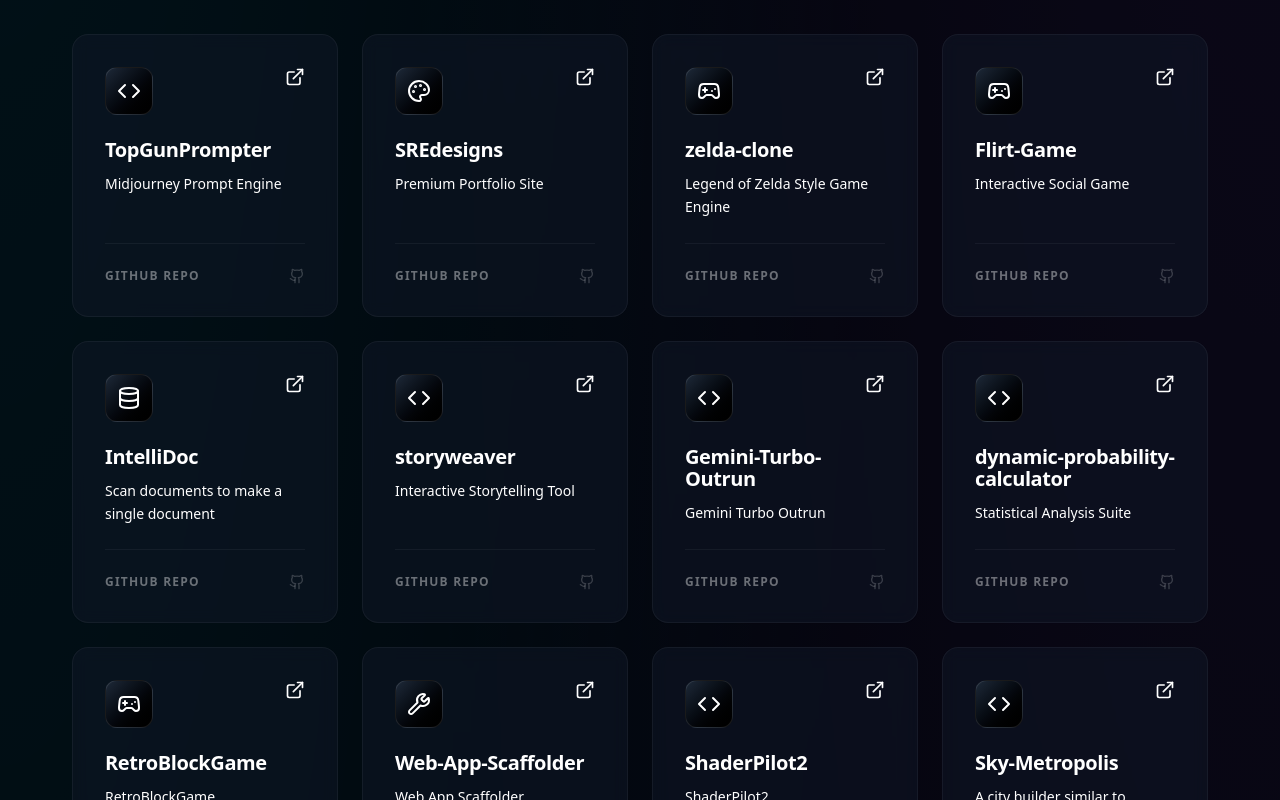
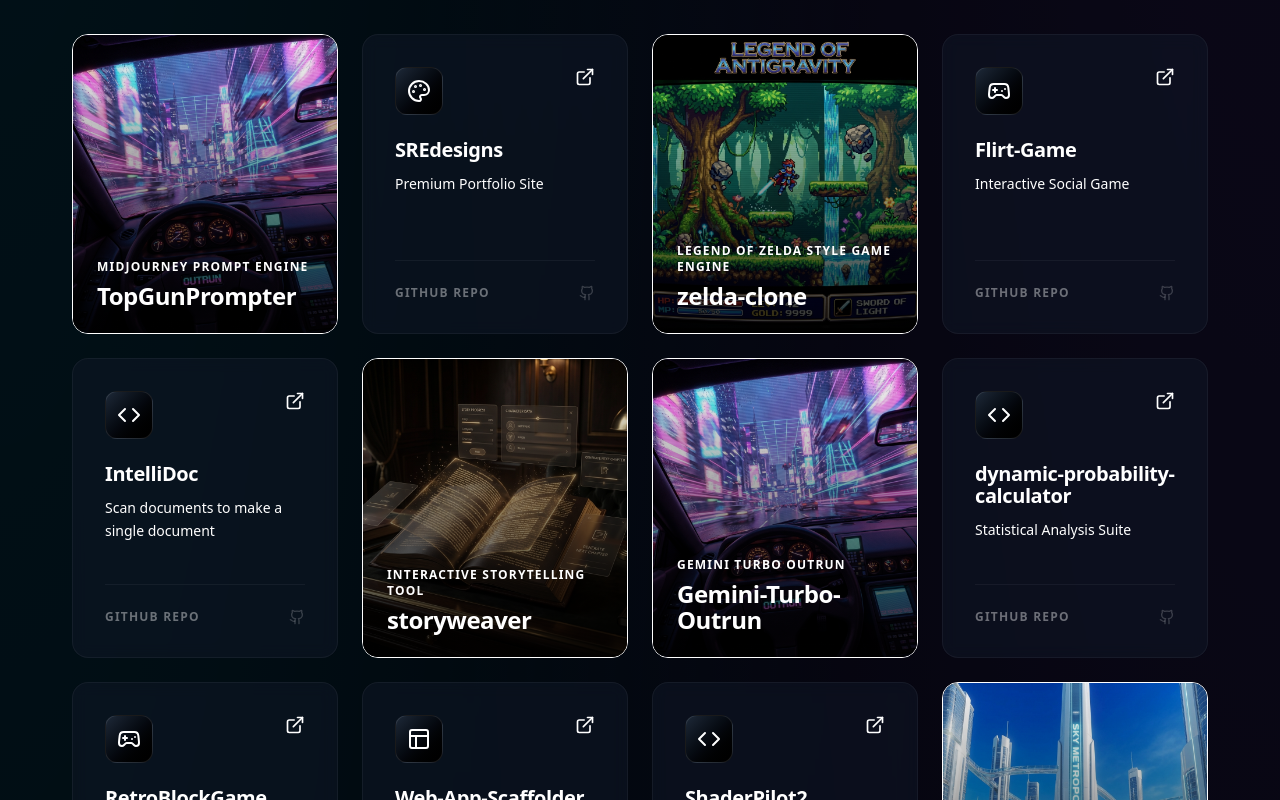
Before and after one commit to SREphoto/SREdesigns, a React (Vite) app: page / in a window 1280 px wide. Shown: the part 1840-2640 px from the top of the page. Built offline with nearby package versions, Linux system fonts and the light colour scheme.

Commit message:
feat: Initialize React portfolio application with core UI components and Framer Motion animations.

```diff
--- a/src/App.jsx
+++ b/src/App.jsx
@@ -91,9 +91,47 @@
 
 import { projects } from './data/repos';
 
-const ProjectCard = ({ title, cat, icon: Icon, link = "#" }) => (
-  <div
-    className="group relative flex flex-col justify-between p-8 rounded-2xl bg-gray-900/50 border border-white/5 hover:border-primary/50 hover:bg-gray-800/80 transition-all duration-300 backdrop-blur-sm h-full"
+const ProjectCard = ({ title, cat, icon: Icon, img, link = "#" }) => {
+  if (img) {
+    return (
+      <motion.div
+        initial={{ opacity: 0, scale: 0.95 }}
+        whileInView={{ opacity: 1, scale: 1 }}
+        viewport={{ once: true }}
+        whileHover={{ y: -5 }}
+        className="group relative overflow-hidden rounded-2xl h-[300px] bg-gray-900 border border-glass-border"
+      >
+        <div className="absolute inset-0 bg-gradient-to-t from-black via-black/50 to-transparent opacity-80 group-hover:opacity-90 transition-opacity z-10" />
+        <img src={img} alt={title} className="w-full h-full object-cover transition-transform duration-700 group-hover:scale-110" />
+
+        <div className="absolute top-4 right-4 z-20 opacity-0 group-hover:opacity-100 transition-opacity">
+          <a
+            href={link}
+            target="_blank"
+            rel="noopener noreferrer"
+            className="p-2 bg-black/50 backdrop-blur-md rounded-full text-white hover:text-primary transition-colors block"
+          >
+            <ExternalLink size={20} />
+          </a>
+        </div>
+
+        <div className="absolute bottom-0 left-0 w-full p-6 z-20 translate-y-2 group-hover:translate-y-0 transition-transform duration-300">
+          <div className="flex items-center gap-2 mb-2">
+            <span className="text-primary text-xs font-bold tracking-widest uppercase">{cat}</span>
+          </div>
+          <h3 className="text-2xl font-bold mb-2 text-white">{title}</h3>
+        </div>
+      </motion.div>
+    );
+  }
+
+  return (
+    <motion.div
+      initial={{ opacity: 0, scale: 0.95 }}
+      whileInView={{ opacity: 1, scale: 1 }}
+      viewport={{ once: true }}
+      whileHover={{ y: -5 }}
+      className="group relative flex flex-col justify-between p-8 rounded-2xl bg-gray-900/50 border border-white/5 hover:border-primary/50 hover:bg-gray-800/80 transition-all duration-300 backdrop-blur-sm h-[300px]"
     >
       <div>
         <div className="flex justify-between items-start mb-6">
@@ -121,39 +159,45 @@
         </span>
         <Github size={16} className="text-white/20 group-hover:text-white transition-colors" />
       </div>
-  </div>
+    </motion.div>
   );
+};
 
-// Helper to assign icons based on project keywords
-const getProjectIcon = (title) => {
+// Helper to assign icons/images based on project keywords
+const getProjectAssets = (title) => {
   const t = title.toLowerCase();
 
-  // Game Dev / Engines
-  if (t.includes('zelda') || t.includes('adventure') || t.includes('game') || t.includes('rpg') || t.includes('rogue') || t.includes('diablo') || t.includes('race') || t.includes('kart') || t.includes('platformer')) return Gamepad2;
+  let icon = Code;
+  let img = null;
 
-  // AI / ML
-  if (t.includes('gpt') || t.includes('ai') || t.includes('model') || t.includes('dream') || t.includes('brain') || t.includes('neural')) return Brain;
+  // 1. Check for Specific Images (Exact Mathches or Strong Keywords)
+  if (t.includes('zelda') || t.includes('legend of antigravity')) img = "/projects/zelda_clone.png";
+  else if (t.includes('diablo')) img = "/projects/diablo_js.png";
+  else if (t.includes('outrun') || t.includes('prompter') || t.includes('topgun')) img = "/projects/outrun_game.png"; // TopGun uses outrun image
+  else if (t.includes('sky') || t.includes('metropolis') || t.includes('aquaria')) img = "/projects/sky_metropolis.png";
+  else if (t.includes('fractal')) img = "/projects/fractalization.png";
+  else if (t.includes('supertux')) img = "/projects/supertuxkart.png";
+  else if (t.includes('local') || t.includes('treasure')) img = "/projects/localtreasures.png";
+  else if (t.includes('reia') || t.includes('mmo')) img = "/projects/reia.png";
+  else if (t.includes('wellnest')) img = "/projects/wellnest.png";
+  else if (t.includes('word') || t.includes('slide')) img = "/projects/wordslide.png";
+  else if (t.includes('story')) img = "/projects/storyweaver.png";
+  else if (t.includes('asset') || t.includes('studio')) img = "/projects/asset_studio.png";
+  else if (t.includes('home') || t.includes('plan')) img = "/projects/homeplanner.png";
+  else if (t.includes('sprite') || t.includes('forge') || t.includes('gba')) img = "/projects/spriteforge.png";
 
-  // Tools / Utilities
-  if (t.includes('tool') || t.includes('cli') || t.includes('generator') || t.includes('scaffolder') || t.includes('calculate')) return Wrench;
 
-  // Design / Art
-  if (t.includes('sprite') || t.includes('art') || t.includes('design') || t.includes('pixel') || t.includes('palette') || t.includes('icon')) return Palette;
+  // 2. Assign Icon (Always have an icon ready even if image exists, though mostly for fallback cards)
+  if (t.includes('game') || t.includes('kart') || t.includes('rpg') || t.includes('zelda')) icon = Gamepad2;
+  else if (t.includes('ai') || t.includes('gpt') || t.includes('brain')) icon = Brain;
+  else if (t.includes('tool') || t.includes('generator')) icon = Wrench;
+  else if (t.includes('design') || t.includes('art') || t.includes('pixel')) icon = Palette;
+  else if (t.includes('music') || t.includes('audio')) icon = Music;
+  else if (t.includes('web') || t.includes('app') || t.includes('site')) icon = Layout;
+  else if (t.includes('data')) icon = Database;
+  else if (t.includes('dev') || t.includes('code')) icon = Terminal;
 
-  // Media / Audio
-  if (t.includes('music') || t.includes('video') || t.includes('lyric') || t.includes('audio') || t.includes('sound')) return Music;
-
-  // Web / App
-  if (t.includes('web') || t.includes('app') || t.includes('site') || t.includes('portfolio') || t.includes('interface')) return Layout;
-
-  // Data / Docs
-  if (t.includes('data') || t.includes('doc') || t.includes('db') || t.includes('base') || t.includes('store')) return Database;
-
-  // Code / Dev
-  if (t.includes('dev') || t.includes('code') || t.includes('script') || t.includes('template')) return Terminal;
-
-  // Fallback
-  return Code;
+  return { icon, img };
 };
 
 const App = () => {
@@ -200,15 +244,19 @@
           </div>
 
           <div className="grid md:grid-cols-2 lg:grid-cols-3 xl:grid-cols-4 gap-6">
-            {projects.map((project, index) => (
+            {projects.map((project, index) => {
+              const { icon, img } = getProjectAssets(project.title);
+              return (
                 <ProjectCard
                   key={index}
                   title={project.title}
                   cat={project.desc || "Software Engineer Project"}
-                icon={getProjectIcon(project.title)}
+                  icon={icon}
+                  img={img}
                   link={project.link}
                 />
-            ))}
+              );
+            })}
           </div>
         </div>
       </section>
```
Lines whose indentation alone changed are shown as unchanged.
